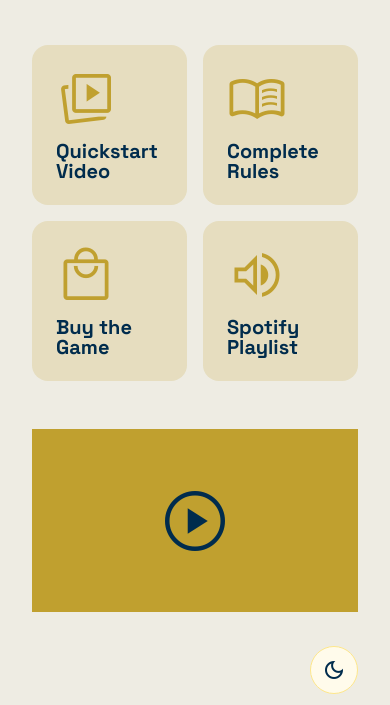
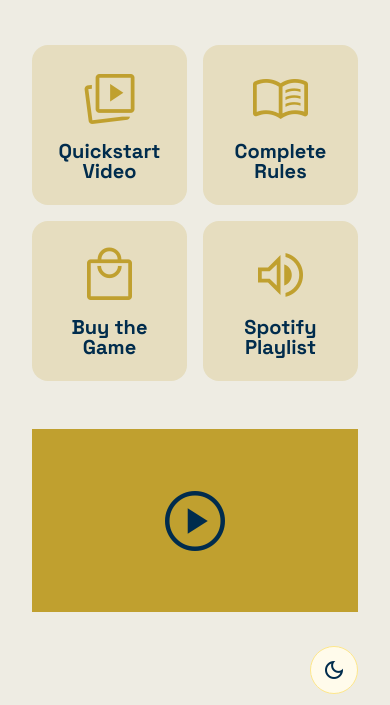
Before and after one commit to superfunteam/leroyandlewis, a website: page index.html in a window 390 px wide. Shown: the part 118-823 px from the top of the page. Drawn offline with nearby package versions, Linux system fonts and the light colour scheme.

Commit message:
top section links styling

```diff
--- a/index.html
+++ b/index.html
@@ -57,21 +57,21 @@
     <img src="logo-dark.svg" class="w-64 lg:w-80 hidden dark:inline-block" alt="LeRoy and Lewis Logo">
 
     <div class="cards grid grid-cols-2 lg:grid-cols-4 gap-4 max-w-7xl mx-auto w-full">
-        <a href="#video" class="card opacity-0 translate-y-4 transition-all duration-700 delay-200 rounded-2xl bg-gold dark:bg-black bg-opacity-20 dark:bg-opacity-40 flex flex-col gap-3 p-6 text-navy dark:text-cream">
+        <a href="#video" class="card opacity-0 translate-y-4 transition-all duration-700 delay-200 rounded-2xl bg-gold dark:bg-black bg-opacity-20 dark:bg-opacity-40 flex flex-col gap-3 p-6 text-navy dark:text-cream items-center md:items-start">
             <span class="material-symbols-outlined text-6xl text-gold">animated_images</span>
-            <strong class="text-xl md:text-3xl leading-none">Quickstart Video</strong>
+            <strong class="text-xl md:text-3xl leading-none text-center">Quickstart Video</strong>
         </a>
-        <a href="#rules" class="card opacity-0 translate-y-4 transition-all duration-700 delay-300 rounded-2xl bg-gold dark:bg-black bg-opacity-20 dark:bg-opacity-40 flex flex-col gap-3 p-6 text-navy dark:text-cream">
+        <a href="#rules" class="card opacity-0 translate-y-4 transition-all duration-700 delay-300 rounded-2xl bg-gold dark:bg-black bg-opacity-20 dark:bg-opacity-40 flex flex-col gap-3 p-6 text-navy dark:text-cream items-center md:items-start">
             <span class="material-symbols-outlined text-6xl text-gold">menu_book</span>
-            <strong class="text-xl md:text-3xl leading-none">Complete Rules</strong>
+            <strong class="text-xl md:text-3xl leading-none text-center md:text-left">Complete Rules</strong>
         </a>
-        <a href="#" class="card opacity-0 translate-y-4 transition-all duration-700 delay-[400ms] rounded-2xl bg-gold dark:bg-black bg-opacity-20 dark:bg-opacity-40 flex flex-col gap-3 p-6 text-navy dark:text-cream">
+        <a href="#" class="card opacity-0 translate-y-4 transition-all duration-700 delay-[400ms] rounded-2xl bg-gold dark:bg-black bg-opacity-20 dark:bg-opacity-40 flex flex-col gap-3 p-6 text-navy dark:text-cream items-center md:items-start">
             <span class="material-symbols-outlined text-6xl text-gold">local_mall</span>
-            <strong class="text-xl md:text-3xl leading-none">Buy the Game</strong>
+            <strong class="text-xl md:text-3xl leading-none text-center">Buy the Game</strong>
         </a>
-        <a href="https://open.spotify.com/playlist/6CsklDJHwEvuu8aYSFEEbs" class="card opacity-0 translate-y-4 transition-all duration-700 delay-500 rounded-2xl bg-gold dark:bg-black bg-opacity-20 dark:bg-opacity-40 flex flex-col gap-3 p-6 text-navy dark:text-cream">
+        <a href="https://open.spotify.com/playlist/6CsklDJHwEvuu8aYSFEEbs" class="card opacity-0 translate-y-4 transition-all duration-700 delay-500 rounded-2xl bg-gold dark:bg-black bg-opacity-20 dark:bg-opacity-40 flex flex-col gap-3 p-6 text-navy dark:text-cream items-center md:items-start">
             <span class="material-symbols-outlined text-6xl text-gold">volume_up</span>
-            <strong class="text-xl md:text-3xl leading-none">Spotify Playlist</strong>
+            <strong class="text-xl md:text-3xl leading-none text-center">Spotify Playlist</strong>
         </a>
     </div>
 
@@ -95,7 +95,7 @@
 
   <div class="content flex flex-col gap-8 mb-24 text-xl font-regular">
 
-    <div class="md:grid grid-cols-2 mb-16">
+    <div class="mt-6 md:mt-0 md:grid grid-cols-2 mb-16">
       <a class="underline underline-offset-2 mb-2 block" href="#setup">Basic Game Setup</a>
       <a class="underline underline-offset-2 mb-2 block" href="#started">Getting Started</a>
       <a class="underline underline-offset-2 mb-2 block" href="#turn">Taking a Turn</a>
```
Also changed, not shown: style.css.
